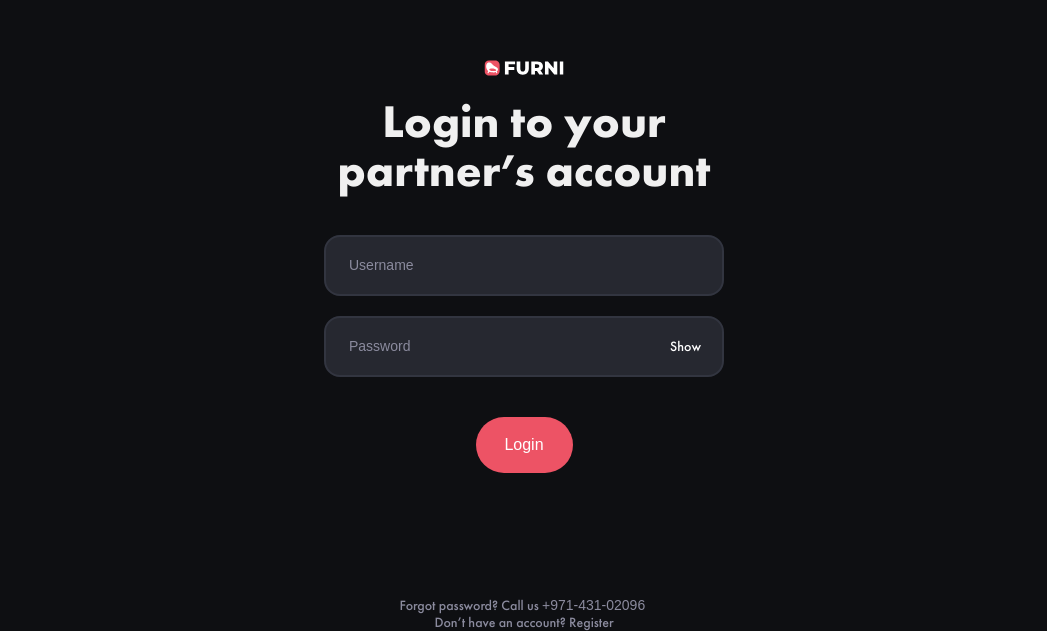
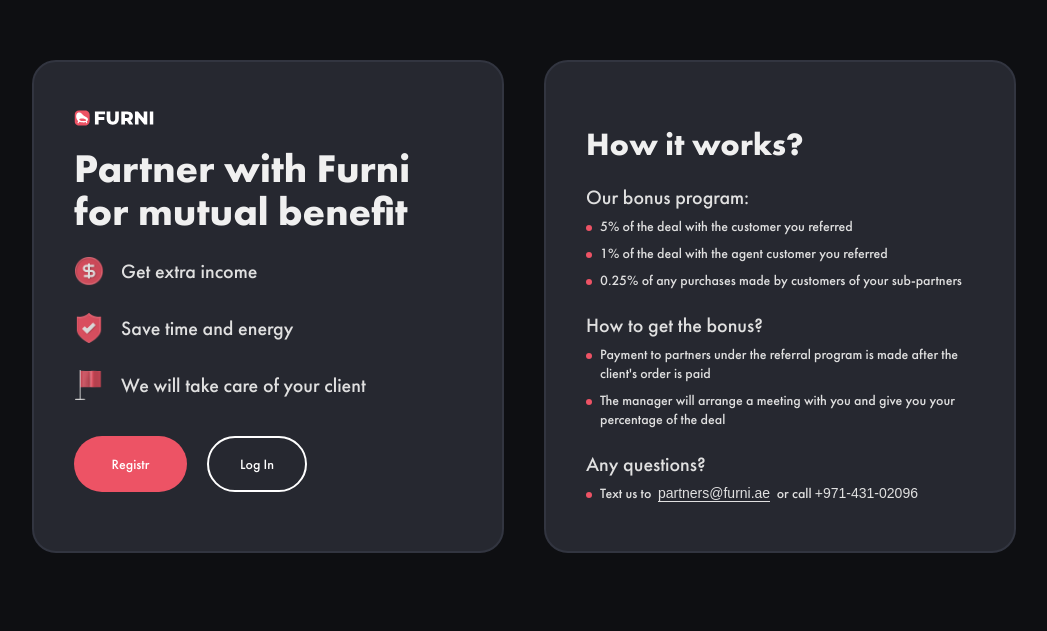
Before and after one commit to IvanTyler/furni, a React (Create React App) app: page / in a window 1280 px wide. Shown: the part 197-828 px from the top of the page, without its empty margins (116-1163 px from the left). After the commit the page ends 800 px from the top, so only its background shows below. Built offline with nearby package versions, Linux system fonts and the light colour scheme.

Commit message:
work registr

```diff
--- a/src/Components/Body/Body.module.scss
+++ b/src/Components/Body/Body.module.scss
@@ -1,5 +1,6 @@
 .containerBody {
     display: flex;
+    flex-direction: column;
     align-items: center;
     margin-top: 201px;
 }
--- a/src/Components/Body/Body.tsx
+++ b/src/Components/Body/Body.tsx
@@ -6,6 +6,8 @@
 import { YourFurniActivity } from '../YourFurniActivity/YourFurniActivity'
 import style from './Body.module.scss'
 import { MainPage } from '../MainPage/MainPage'
+import { Route, Routes } from 'react-router-dom'
+import { Registration } from '../Registration/Registration'
 
 export const Body: React.FC = () => {
 
@@ -33,12 +35,21 @@
                     <YourFurniActivity
                         getData={getData}
                     />
-                    <MainPage />
                 </> :
-                <FormUserLogin
-                    setGetData={setGetData}
-                    setIsLoading={setIsLoading}
-                />
+                <>
+                    <Routes>
+                        <Route path='/' element={<MainPage />} />
+                        <Route path='/logIn' element={<FormUserLogin
+                            setGetData={setGetData}
+                            setIsLoading={setIsLoading}
+                            isShowElement={false}
+                        />} />
+                        <Route path='/registr' element={<Registration
+                            setGetData={setGetData}
+                            setIsLoading={setIsLoading}
+                        />} />
+                    </Routes>
+                </>
             }
         </div>
     )
--- a/src/Components/FormUserLogin/FormUserLogin.module.scss
+++ b/src/Components/FormUserLogin/FormUserLogin.module.scss
@@ -29,7 +29,7 @@
         align-items: center;
         justify-content: center;
         margin: 40px auto 0;
-        width: 97px;
+        padding: 18px 32px;
         height: 56px;
         background-color: #ED5365;
         color: #fff;
--- a/src/Components/FormUserLogin/FormUserLogin.tsx
+++ b/src/Components/FormUserLogin/FormUserLogin.tsx
@@ -6,12 +6,13 @@
 import { IDataApi } from '../../Interfaces/DataApi'
 
 interface IFormUserLoginProps {
-    setGetData(data: IDataApi): void
-    setIsLoading(item: any): void
+    setGetData(data: IDataApi): void;
+    setIsLoading(item: any): void;
+    isShowElement: boolean;
 }
 
 export const FormUserLogin: React.FC<IFormUserLoginProps> = (
-    { setGetData, setIsLoading }
+    { setGetData, setIsLoading, isShowElement }
 ) => {
 
     const [toggleTypeInput, setToggleTypeInput] = useState(false)
@@ -83,12 +84,52 @@
             </h1>
             <Input
                 type='text'
-                name='name'
-                placeholder='Username'
+                name='Email'
+                placeholder='Email'
                 valueInput={inputValueLogin}
                 error={errorInputLoginValue}
                 onChangeInput={inputChangeLoginValue}
             />
+            {isShowElement && <div className={style.formUserLogin__inputWrapper}>
+                <Input
+                    type='text'
+                    name='name'
+                    placeholder='First name'
+                    valueInput={inputValueLogin}
+                    error={errorInputLoginValue}
+                    onChangeInput={inputChangeLoginValue}
+                />
+            </div>}
+            {isShowElement && <div className={style.formUserLogin__inputWrapper}>
+                <Input
+                    type='text'
+                    name='name'
+                    placeholder='Last name'
+                    valueInput={inputValueLogin}
+                    error={errorInputLoginValue}
+                    onChangeInput={inputChangeLoginValue}
+                />
+            </div>}
+            {isShowElement && <div className={style.formUserLogin__inputWrapper}>
+                <Input
+                    type='phone'
+                    name='name'
+                    placeholder='Phone number'
+                    valueInput={inputValueLogin}
+                    error={errorInputLoginValue}
+                    onChangeInput={inputChangeLoginValue}
+                />
+            </div>}
+            {isShowElement && <div className={style.formUserLogin__inputWrapper}>
+                <Input
+                    type='text'
+                    name='name'
+                    placeholder='Username'
+                    valueInput={inputValueLogin}
+                    error={errorInputLoginValue}
+                    onChangeInput={inputChangeLoginValue}
+                />
+            </div>}
             <div className={style.formUserLogin__inputWrapper}>
                 <Input
                     type={toggleTypeInput ? 'text' : 'password'}
@@ -102,7 +143,9 @@
                     {toggleTypeInput ? 'Hide' : 'Show'}
                 </span>
             </div>
-            <button className={style.formUserLogin__submit}>Login</button>
+            <button className={style.formUserLogin__submit}>
+                {isShowElement ? 'Create account' : 'Login'}
+            </button>
 
             <div className={style.formUserLogin__reference}>
                 Forgot password? Call us <a href="tel:+97143102096">+971-431-02096</a>
--- a/src/Components/MainPage/MainPage.module.scss
+++ b/src/Components/MainPage/MainPage.module.scss
@@ -1,14 +1,25 @@
 .listDescriptionWorksFurni {
     display: grid;
-    grid-template-columns: repeat(2, minmax(488px, 1fr));
+    grid-template-columns: repeat(2, 1fr);
     gap: 40px;
+
+    @media (max-width: 920px) {
+        grid-template-columns: repeat(1, 1fr);
+    }
+
+    @media (max-width: 480px) {
+        gap: 24px;
+    }
 
     &__item {
         padding: 48px 40px;
-        height: 486px;
         background-color: #262830;
         border: 2px solid #323540;
         border-radius: 24px;
+
+        @media (max-width: 480px) {
+            padding: 32px 16px;
+        }
     }
 
     &__title {
@@ -18,6 +29,44 @@
         font-size: 40px;
         line-height: 43px;
         color: #F0F0F0;
+
+        @media (max-width: 480px) {
+            font-size: 32px;
+            line-height: 36px;
+        }
+
+        @media (max-width: 365px) {
+            font-size: 25px;
+            line-height: 29px;
+        }
+    }
+
+    &__title.howItworks {
+        font-family: 'FuturaPT';
+        font-weight: 700;
+        font-size: 32px;
+        line-height: 35px;
+        color: #F0F0F0;
+
+        @media (max-width: 480px) {
+            font-size: 20px;
+            line-height: 23px;
+        }
+    }
+
+    &__subTitle {
+        margin-top: 24px;
+        font-family: 'FuturaPT';
+        font-weight: 500;
+        font-size: 20px;
+        line-height: 23px;
+        color: #E0E0E0;
+
+        @media (max-width: 480px) {
+            margin-top: 24px;
+            font-size: 16px;
+            line-height: 20px;
+        }
     }
 }
 
@@ -25,6 +74,11 @@
     display: grid;
     margin-top: 23px;
     gap: 27px;
+
+    @media (max-width: 480px) {
+        gap: 22px;
+        margin-top: 18px;
+    }
 
     &__item {
         display: flex;
@@ -35,6 +89,11 @@
         margin-right: 17px;
         width: 30px;
         height: 30px;
+
+        @media (max-width: 480px) {
+            width: 22px;
+            height: 22px;
+        }
     }
 
     &__text {
@@ -43,6 +102,11 @@
         font-size: 20px;
         line-height: 23px;
         color: #E0E0E0;
+
+        @media (max-width: 480px) {
+            font-size: 16px;
+            line-height: 20px;
+        }
     }
 }
 
@@ -51,6 +115,9 @@
     margin-top: 36px;
     gap: 20px;
 
+    @media (max-width: 480px) {
+        margin-top: 24px;
+    }
 
     &__link {
         display: flex;
@@ -77,3 +144,40 @@
         }
     }
 }
+
+.listDescriptionProgram {
+    display: grid;
+    margin-top: 8px;
+    gap: 8px;
+
+    &__item {
+        position: relative;
+        font-family: 'FuturaPT';
+        padding-left: 14px;
+        font-weight: 400;
+        font-size: 14px;
+        line-height: 19px;
+        color: #E0E0E0;
+
+        &::before {
+            content: '';
+            display: inline-block;
+            position: absolute;
+            left: 0;
+            width: 6px;
+            height: 6px;
+            margin-top: 8px;
+            background-color: #ED5365;
+            border-radius: 50%;
+            margin-right: 6px;
+        }
+
+        .email {
+            border-bottom: solid 1px;
+        }
+
+        a {
+            color: #E0E0E0;
+        }
+    }
+}
--- a/src/Components/MainPage/MainPage.tsx
+++ b/src/Components/MainPage/MainPage.tsx
@@ -6,6 +6,7 @@
 import takeCareClientIcon from '../../assets/icon/flag.png'
 import cx from 'classnames'
 import { Link } from 'react-router-dom'
+import { IDataApi } from '../../Interfaces/DataApi'
 
 export const MainPage: React.FC = () => {
     return (
@@ -40,7 +41,7 @@
                         How it works?
                     </h2>
 
-                    <h3 className={style.listDescriptionWorksFurni__subTitles}>
+                    <h3 className={style.listDescriptionWorksFurni__subTitle}>
                         Our bonus program:
                     </h3>
                     <ul className={style.listDescriptionProgram}>
@@ -55,31 +56,33 @@
                         </li>
                     </ul>
 
-                    <h3 className={style.listDescriptionWorksFurni__subTitles}>
+                    <h3 className={style.listDescriptionWorksFurni__subTitle}>
                         How to get the bonus?
                     </h3>
                     <ul className={style.listDescriptionProgram}>
                         <li className={style.listDescriptionProgram__item}>
-                            5% of the deal with the customer you referred
+                            Payment to partners under the referral program is made after the
+                            client's order is paid
                         </li>
                         <li className={style.listDescriptionProgram__item}>
-                            Payment to partners under the referral program is
-                            made after the client's order is paid
+                            The manager will arrange a meeting with you and
+                            give you your percentage of the deal
                         </li>
                     </ul>
 
-                    <h3 className={style.listDescriptionWorksFurni__subTitles}>
+                    <h3 className={style.listDescriptionWorksFurni__subTitle}>
                         Any questions?
                     </h3>
                     <ul className={style.listDescriptionProgram}>
                         <li className={style.listDescriptionProgram__item}>
-                            Text us to <a href="mailto:partners@furni.ae">partners@furni.ae</a>
-                            or call
+                            Text us to &nbsp;<a className={style.email} href="mailto:partners@furni.ae">partners@furni.ae</a>&nbsp;
+                            or call&nbsp;
                             <a href="tel:+97143102096">+971-431-02096</a>
                         </li>
                     </ul>
                 </li>
             </ul>
+
         </section>
     )
 }
--- /dev/null
+++ b/src/Components/Registration/Registration.tsx
@@ -0,0 +1,18 @@
+import { IDataApi } from "../../Interfaces/DataApi"
+import { FormUserLogin } from "../FormUserLogin/FormUserLogin"
+
+interface IFormUserLoginProps {
+    setGetData(data: IDataApi): void
+    setIsLoading(item: any): void
+}
+
+export const Registration: React.FC<IFormUserLoginProps> = ({ setGetData, setIsLoading }) => {
+
+    return (
+        <FormUserLogin
+            setGetData={setGetData}
+            setIsLoading={setIsLoading}
+            isShowElement={true}
+        />
+    )
+}
```
Also changed, not shown: src/assets/icon/income.png.
